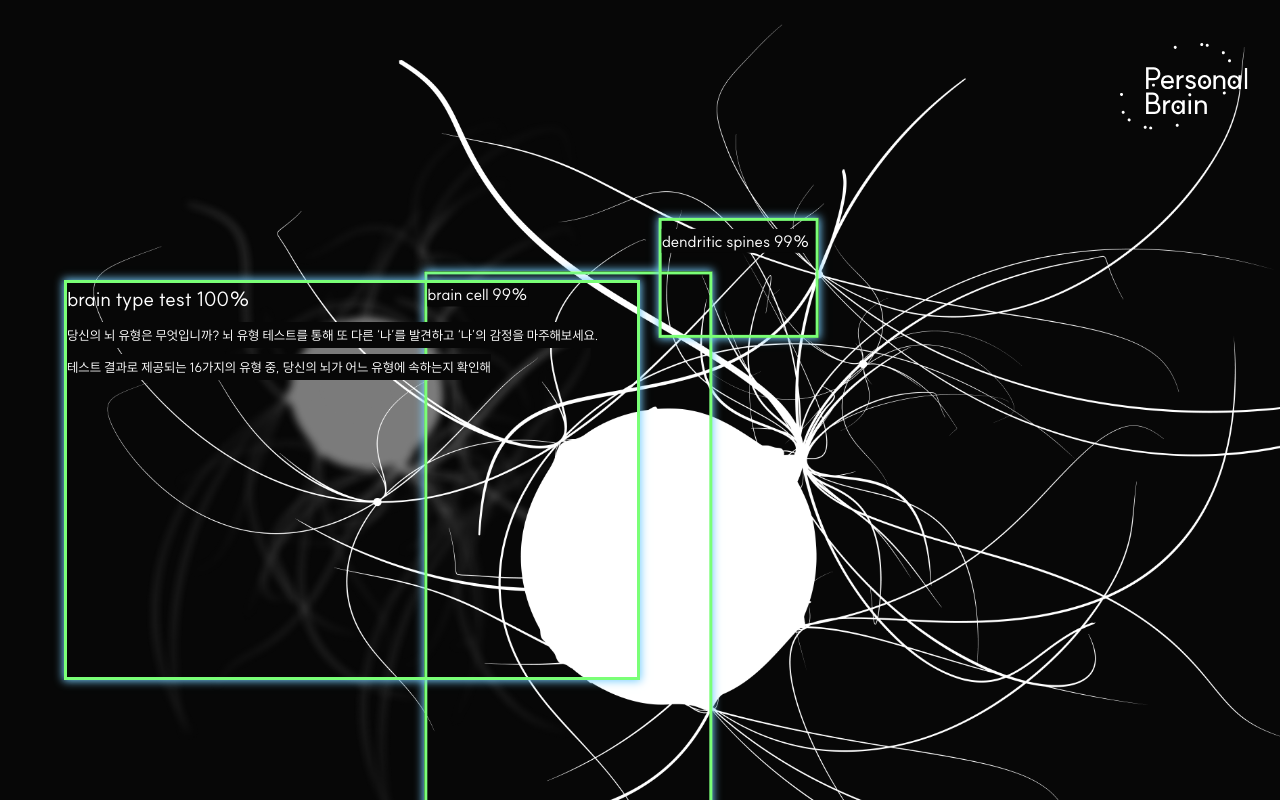
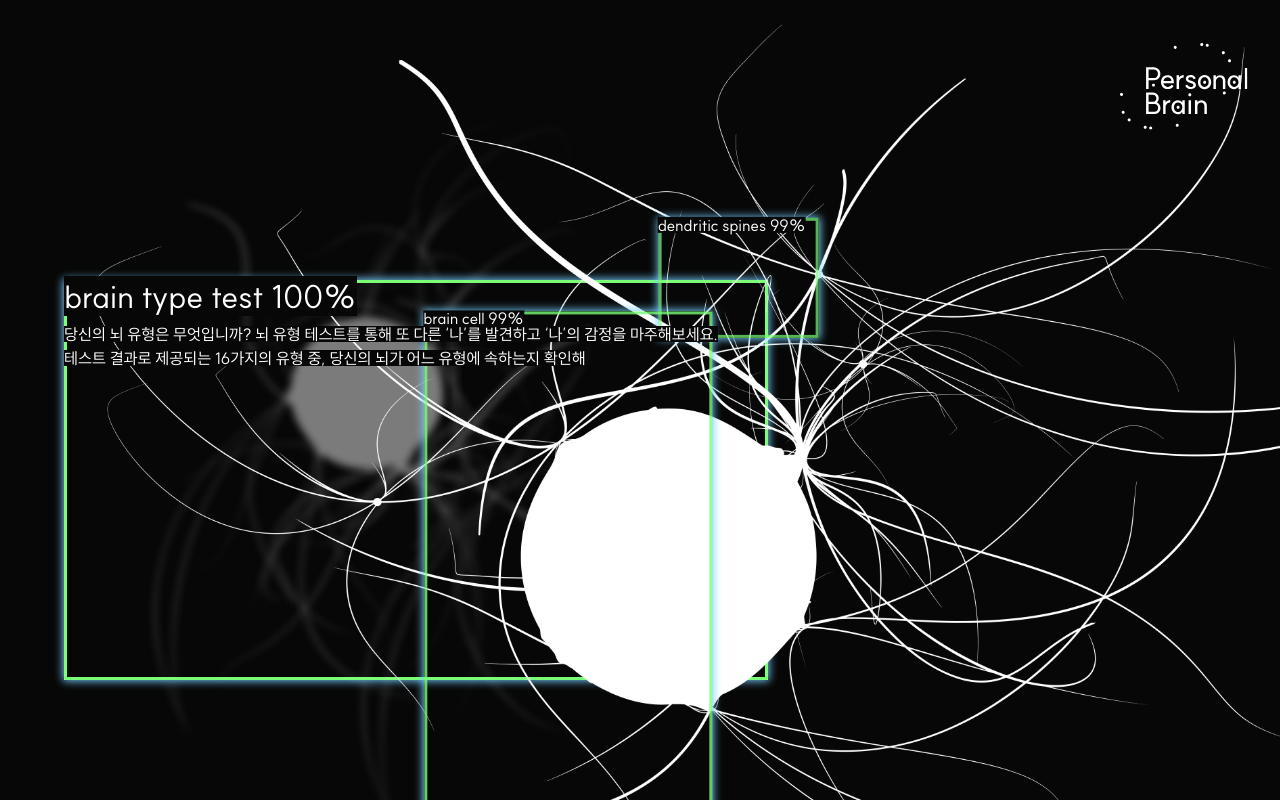
Before and after one commit to jiminseong/braintest, a React (Vite) app: page / in a window 1280 px wide. Built offline with nearby package versions, Linux system fonts and the light colour scheme.

Commit message:
css: 텍스트박스수정

```diff
--- a/src/pages/home/HomePage.tsx
+++ b/src/pages/home/HomePage.tsx
@@ -64,7 +64,7 @@ const HomePage = () => {
             <ThirdNeuron stop={animationStopState} />
             <StyledLogo />
 
-            <FirstGreenContainer>
+            <GreenContainerWraaper>
                 <Title>brain type test 100%</Title>
 
                 {typedText.map((text, index) => (
@@ -83,7 +83,8 @@ const HomePage = () => {
                         <Image src={testStartButtonUrl} alt="테스트시작버튼" />
                     </ButtonWrapper>
                 )}
-            </FirstGreenContainer>
+            </GreenContainerWraaper>
+            <FirstGreenContainer />
         </HomePageWrapper>
     );
 };
@@ -100,9 +101,9 @@ const HomePageWrapper = styled.div`
 const ContentText = styled.p`
     background-color: #070707;
     width: fit-content;
-    line-height: 2em;
+    line-height: 1em;
     color: #ffffff;
-    font-size: 0.8125em;
+    font-size: 1em;
     margin: 0.5em 0;
     white-space: pre-line;
 `;
@@ -114,8 +115,9 @@ const StyledLogo = styled(Logo)`
     right: 2em;
 `;
 
-const Title = styled.div`
-    font-size: 1.25em;
+const Title = styled.span`
+    font-size: 2em;
+    background: #070707;
     color: #fff;
 `;
 
@@ -133,15 +135,24 @@ const ButtonWrapper = styled.button`
     outline: none;
 `;
 
-const FirstGreenContainer = styled.span`
+const GreenContainerWraaper = styled.div`
     z-index: 10;
     position: absolute;
+    box-sizing: border-box;
     color: #ffffff;
     line-height: 2em;
-    border: 3px solid #7aff77;
-    box-shadow: 0px 0px 8.5px 1px #77ceff;
-    min-width: 45%;
-    min-height: 50%;
+    min-width: 55%;
+    min-height: 45%;
     top: 35%;
     left: 5%;
 `;
+const FirstGreenContainer = styled.div`
+    z-index: 5;
+    position: absolute;
+    width: 55%;
+    height: 50%;
+    top: 35%;
+    left: 5%;
+    border: 3px solid #7aff77;
+    box-shadow: 0px 0px 8.5px 1px #77ceff;
+`;
--- a/src/pages/home/ui/GreenContainer.tsx
+++ b/src/pages/home/ui/GreenContainer.tsx
@@ -6,12 +6,13 @@ interface GreenContainerProps {
     height: string;
     top: string;
     left: string;
+    borderOpacity?: string;
     children: React.ReactNode;
 }
 
-const GreenContainer: React.FC<GreenContainerProps> = ({ width, height, top, left, children }) => {
+const GreenContainer: React.FC<GreenContainerProps> = ({ width, height, top, left, borderOpacity = '1', children }) => {
     return (
-        <GreenWrapper width={width} height={height} top={top} left={left}>
+        <GreenWrapper width={width} height={height} top={top} left={left} borderOpacity={borderOpacity}>
             {children}
         </GreenWrapper>
     );
@@ -24,6 +25,7 @@ interface GreenWrapperProps {
     height: string;
     top: string;
     left: string;
+    borderOpacity: string;
 }
 
 const GreenWrapper = styled.div<GreenWrapperProps>`
@@ -32,7 +34,7 @@ const GreenWrapper = styled.div<GreenWrapperProps>`
     left: ${({ left }) => left};
     color: #ffffff;
     line-height: 2em;
-    border: 3px solid #7aff77;
+    border: 3px solid rgba(122, 255, 119, ${({ borderOpacity }) => borderOpacity});
     box-shadow: 0px 0px 8.5px 1px #77ceff;
     width: ${({ width }) => width};
     height: ${({ height }) => height};
--- a/src/pages/home/ui/SecondNeuron.tsx
+++ b/src/pages/home/ui/SecondNeuron.tsx
@@ -83,7 +83,7 @@ const SecondNeuron: React.FC<SecondNeuronProps> = ({ stop }) => {
                     animate="animate"
                     style={{ position: 'relative', width: '100%', height: '100%', zIndex: 5 }}
                 >
-                    <GreenContainer width="22.5%" height="80%" top="30%" left="25%">
+                    <GreenContainer width="22.5%" height="70%" top="35%" left="25%" borderOpacity="0.8">
                         <ContentText>brain cell 99%</ContentText>
                     </GreenContainer>
                 </motion.div>
@@ -92,9 +92,9 @@ const SecondNeuron: React.FC<SecondNeuronProps> = ({ stop }) => {
                     initial={{ x: 0, y: 0 }}
                     variants={greenContainerVariants2}
                     animate="animate"
-                    style={{ position: 'relative', width: '100%', height: '100%', zIndex: 5 }}
+                    style={{ position: 'relative', width: '100%', height: '100%', zIndex: 4 }}
                 >
-                    <GreenContainer width="12.5%" height="15%" top="-75%" left="45%">
+                    <GreenContainer width="12.5%" height="15%" top="-75%" left="45%" borderOpacity="0.7">
                         <ContentText>dendritic spines 99%</ContentText>
                     </GreenContainer>
                 </motion.div>
@@ -127,11 +127,14 @@ const Neuron = styled.img`
     width: 110%;
 `;
 
-const ContentText = styled.p`
+const ContentText = styled.span`
+    position: absolute;
     background-color: #070707;
     width: fit-content;
-    line-height: 1.5em;
+    font-size: 1em;
+    line-height: 1em;
+    box-sizing: border-box;
     color: #ffffff;
-    margin: 0.5em 0;
-    white-space: pre-line;
+    top: -0.25em;
+    left: -0.25em;
 `;
```
